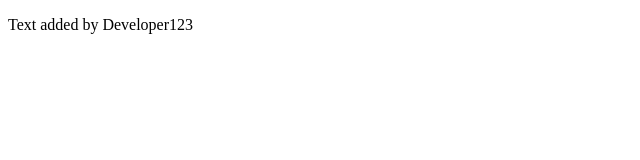
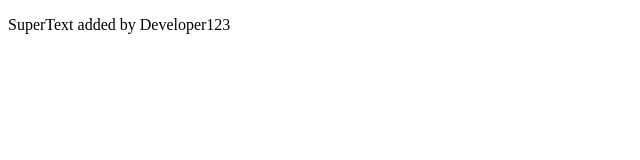
Before and after one commit to AlexTest19/merging, a plain HTML site: page index.html in a window 1280 px wide. Shown: the full height of the page, 0-640 px from the left. Drawn offline with Linux system fonts and the light colour scheme.

Commit message:
commit changes

```diff
--- a/index.html
+++ b/index.html
@@ -6,6 +6,6 @@
 		<title>Merge</title>
 	</head>
 	<body>
-		<p>Text added by Developer123</p>
+		<p>SuperText added by Developer123</p>
 	</body>
 </html>
```
